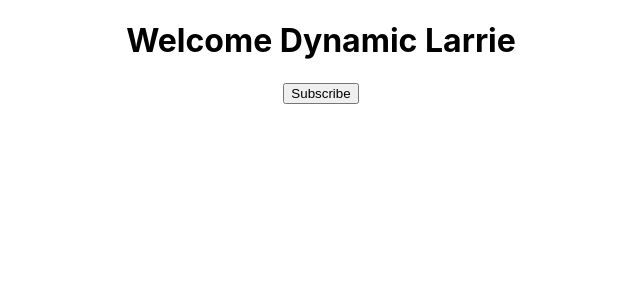
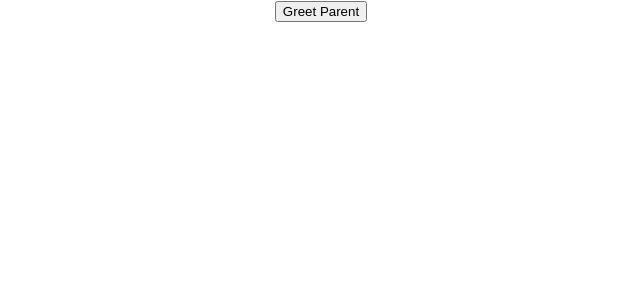
Before and after one commit to lario0913/resume, a React (Create React App) app: page / in a window 1280 px wide. Shown: the top 300 px of the page, without its empty margins (319-959 px from the left). Built offline with nearby package versions, Linux system fonts and the light colour scheme.

Commit message:
established the parent-child relationship

```diff
--- a/src/App.js
+++ b/src/App.js
@@ -1,11 +1,13 @@
 import './App.css';
+import { ParentComponent } from './components/ParentComponent';
 // import Greet from './components/Greet';
-import Message from './components/Message';
+// import Message from './components/Message';
 
 function App() {
   return (
     <div className="App">
-     <Message />
+     {/* <Message /> */}
+     <ParentComponent />
     </div>
   );
 }
--- /dev/null
+++ b/src/components/ChildComponent.js
@@ -0,0 +1,7 @@
+import React from 'react'
+
+export const ChildComponent = (props) => {
+  return (
+    <button onClick={props.greetHandler}>Greet Parent</button>
+  )
+}
--- /dev/null
+++ b/src/components/ParentComponent.js
@@ -0,0 +1,11 @@
+import React from 'react'
+import { ChildComponent } from './ChildComponent'
+
+export const ParentComponent = () => {
+    const greetParent = () => {
+        alert('Hello Parent')
+    }
+
+    return <ChildComponent greetHandler={greetParent} />
+
+}
```
